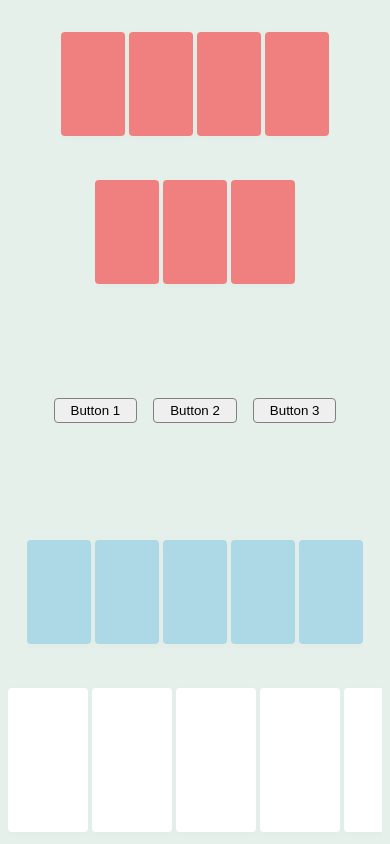
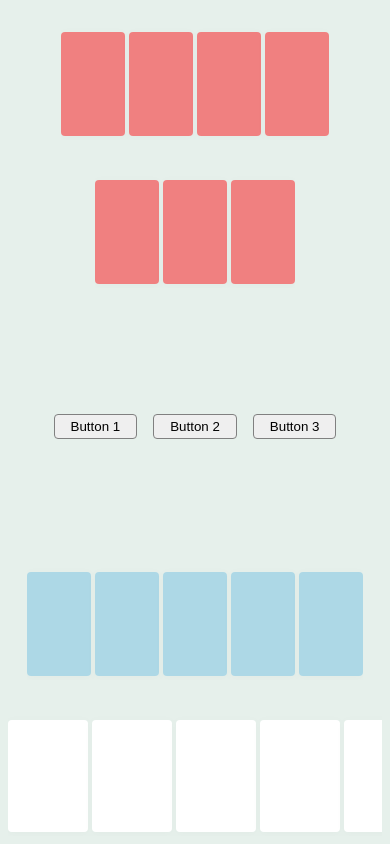
Before and after one commit to ChanathipK/cee32-project-frontend, a website: page public/responsive-example/index.html in a window 390 px wide. Drawn offline with Linux system fonts and the light colour scheme.

Commit message:
fix typo

```diff
--- a/public/responsive-example/style.css
+++ b/public/responsive-example/style.css
@@ -156,6 +156,6 @@ div#ally > .card {
 
     #player > .card {
         width: 5rem;
-        heigth: 7rem;
+        height: 7rem;
     }
 }
```
